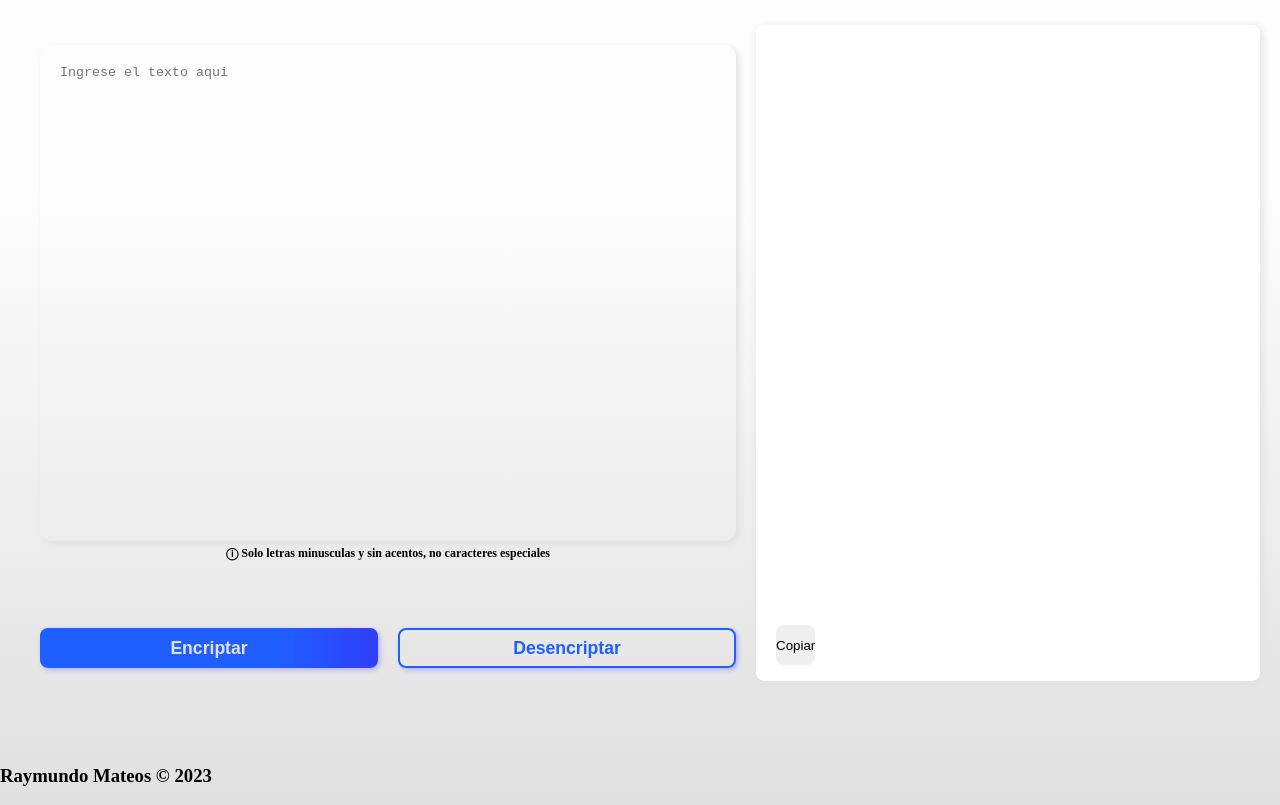
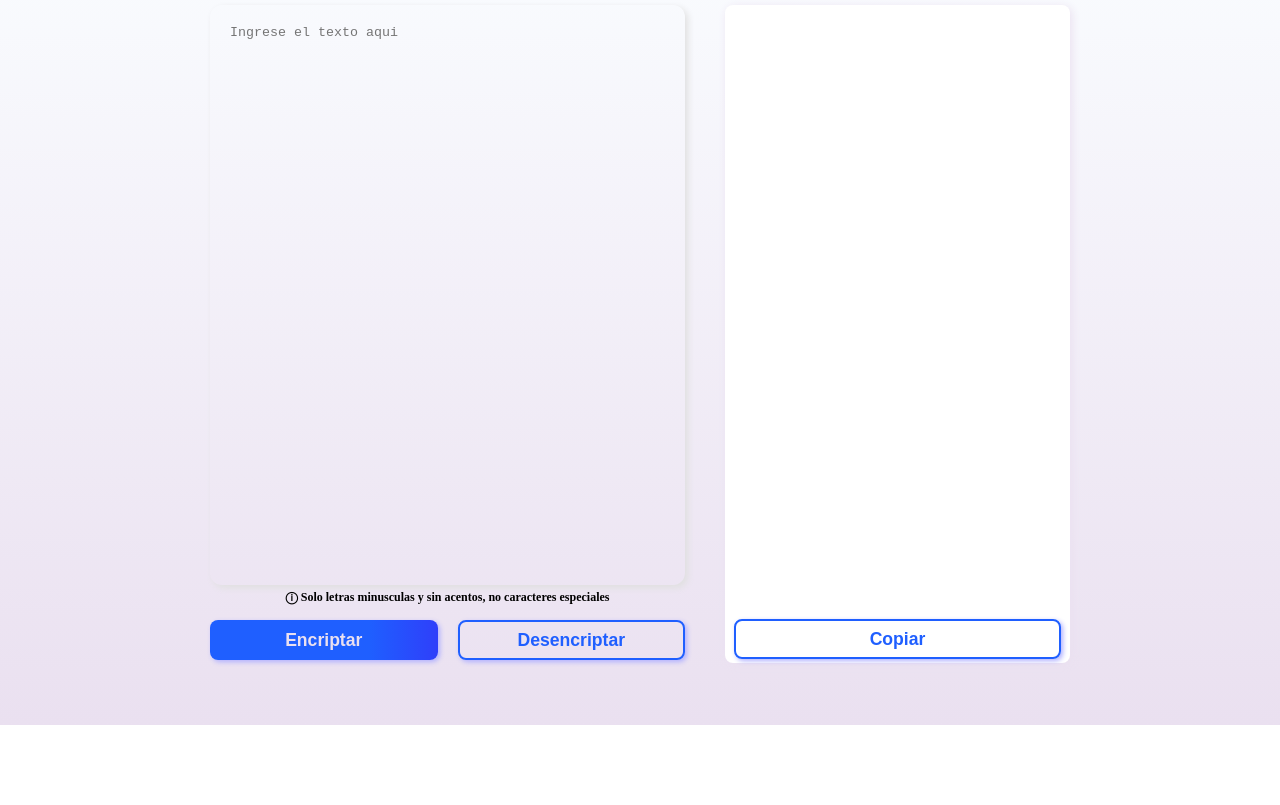
Before and after one commit to RaymundoSantorski/encriptador, a website built with Vite: page index.html in a window 1280 px wide. Shown: the part 75-880 px from the top of the page. After the commit the page ends 800 px from the top, so only its background shows below. Built offline with nearby package versions, Linux system fonts and the light colour scheme.

Commit message:
[ADD] cambios de estilo

```diff
--- a/index.html
+++ b/index.html
@@ -41,9 +41,6 @@
       </div>
     </div>
   </section>
-  <section class="footer">
-    <h3 class="footer_text">Raymundo Mateos &#169; 2023</h2>
-  </section>
   <script src="./main.js"></script>
 </body>
 </html>
--- a/style.css
+++ b/style.css
@@ -1,7 +1,7 @@
 /* Variables globales */
 :root{
-  --softgrey: #e0e0e0;
-  --white: #fdfdfd;
+  --softgrey: #eae0f0;
+  --white: #fafdff;
   --blue: #1f5fff;
 }
 
@@ -16,9 +16,9 @@ body{
   display: flex;
   max-width: 100vw;
   flex-direction: column;
-  min-height: 110vh;
-  height: fit-content;
-  background: linear-gradient( var(--white) 30%,var(--softgrey));
+  max-height: 100vh;
+  height: 100vh;
+  background: linear-gradient( var(--white),var(--softgrey));
 }
 
 /* Navbar */
@@ -34,6 +34,7 @@ body{
 .content{
   display: flex;
   flex-direction: row;
+  justify-content: center;
   padding: 20px;
   width: 100%;
 }
@@ -45,10 +46,11 @@ body{
   padding: 10px;
   width: calc(65% - 70px);
   padding: 20px;
+  max-width: 515px;
 }
 
 #text_encode{
-  height: 80%;
+  height: calc(100% - 60px - 2.5rem);
   border: none;
   outline: none;
   resize: none;
@@ -63,12 +65,12 @@ body{
   font-size: .75rem;
   margin-bottom: 10px;
   font-weight: bold;
+  height: 20px;
   width: 100%;
   text-align: center;
 }
 
 .buttons{
-  height: calc(25%);
   display: flex;
   flex-direction: row;
   justify-content: space-between;
@@ -80,13 +82,13 @@ body{
   border-radius: 8px;
   outline: none;
   border: none;
+  font-weight: bold;
+  font-size: 1.1rem;
+  box-shadow: 2px 2px 5px #b0b0ff;
 }
 
 .button_encode, .button_decode{
   width: calc(50% - 10px);
-  font-weight: bold;
-  font-size: 1.1rem;
-  box-shadow: 2px 2px 5px #b0b0ff;
 }
 
 .button_encode{
@@ -94,13 +96,15 @@ body{
   background: linear-gradient(.25turn, #1f5fff 70%, #2f3ffa);
 }
 
-.button_decode{
+.button_decode, .button_copy{
   color: var(--blue);
   background-color: transparent;
   border: 2px solid var(--blue);
 }
 
-.button_encode:active, .button_decode:active{
+.button_encode:active,
+.button_decode:active,
+.button_copy:active{
   background: var(--white);
   border: 2px solid var(--softgrey);
   color: var(--softgrey);
@@ -110,17 +114,23 @@ body{
 
 /* Result */
 .result{
+  padding: 20px;
+  max-width: 385px;
   width: calc(35% + 70px);
-  height: 82vh;
+  height: calc(90vh - 22px);
+  background: transparent;
+}
+
+.result_content{
   background-color: white;
   border-radius: 8px;
   box-shadow: 2px 2px 10px var(--softgrey);
-}
-
-.result_content{
   width: 100%;
   height: 100%;
-  background: transparent;
+  display: flex;
+  flex-direction: column;
+  justify-content: center;
+  align-items: center;
 }
 
 #text_result{
@@ -129,7 +139,12 @@ body{
   border: none;
   background-color: transparent;
   outline: none;
-  height: calc(100% - 2.5rem);
+  height: calc(100% - 3rem);
+  padding: 20px;
+}
+
+.button_copy{
+  width: 95%;
 }
 
 @media (orientation: portrait){
```
